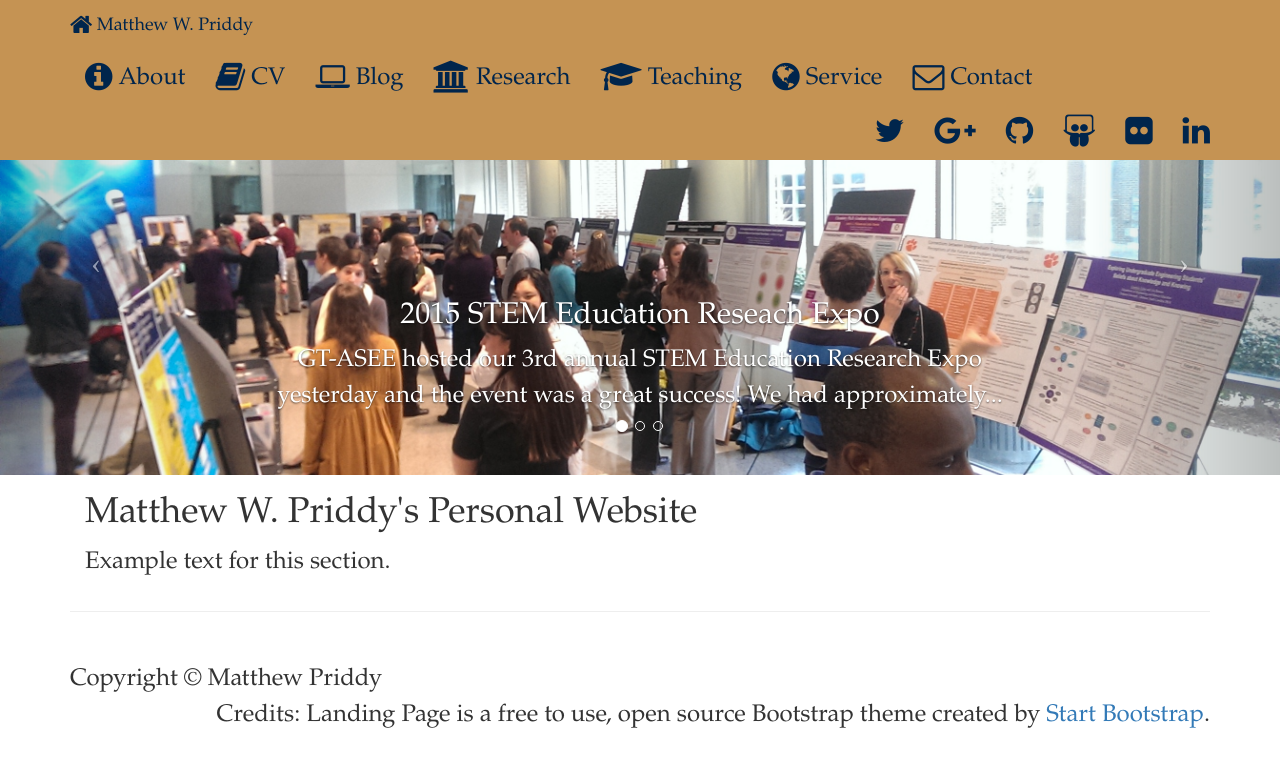
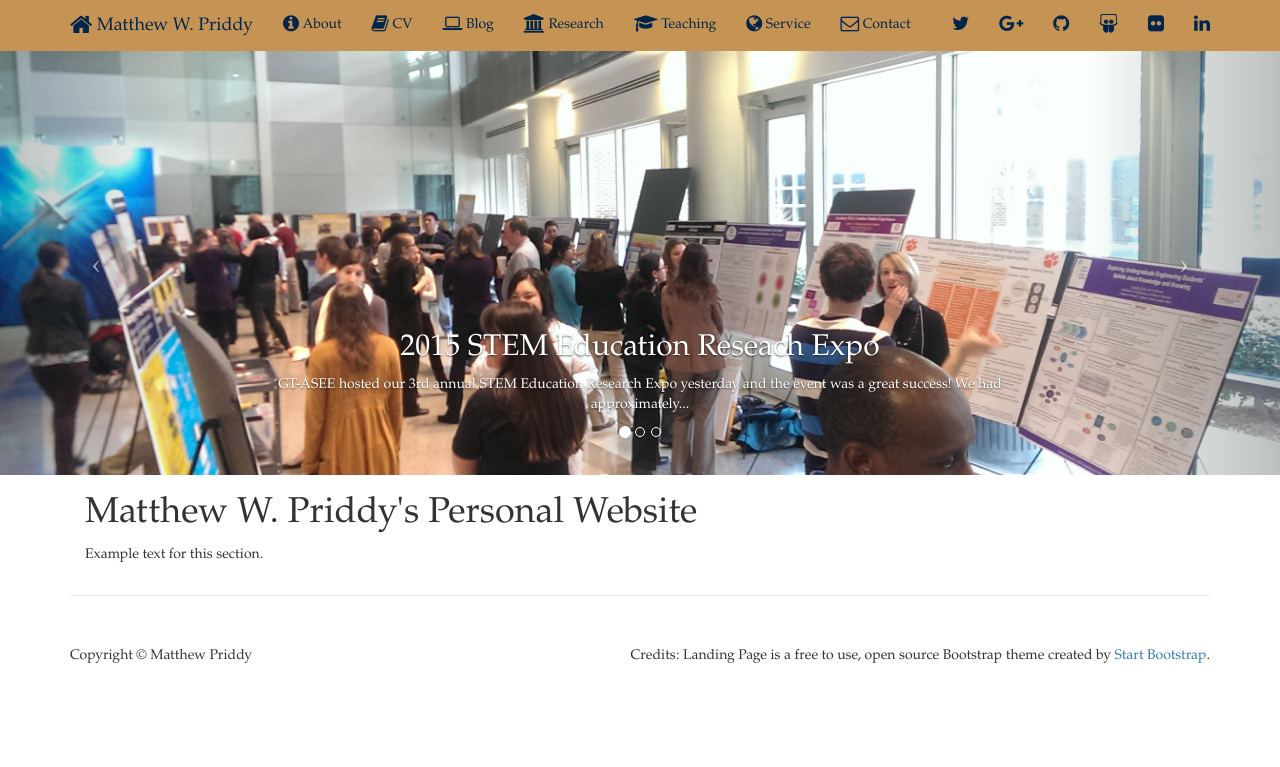
Before and after one commit to mwpriddy/mwpriddy.github.io, a Jekyll site: the page built from index.html, in a window 1280 px wide. Shown: the top 767 px of the page. Built offline with Jekyll 4.4.1, drawn with Linux system fonts in a browser that asks for light colours; nearby versions of some CDN libraries.

Commit message:
Update MWP.css

```diff
--- a/css/MWP.css
+++ b/css/MWP.css
@@ -7,8 +7,8 @@ html *
 
 body {
     padding-top: 50px; /* Required padding for .navbar-fixed-top. Remove if using .navbar-static-top. Change if height of navigation changes. */
-    font-size: 24px;   /* Specify different font-size for body portion of website */
-    line-height: 150%; /* Specify line height (font-size times %) for body portion of website */
+   /* font-size: 24px;   /* Specify different font-size for body portion of website */
+   /* line-height: 150%; /* Specify line height (font-size times %) for body portion of website */
 }
 
 /*My attempt at changing the color of the navigation bar*/
```
